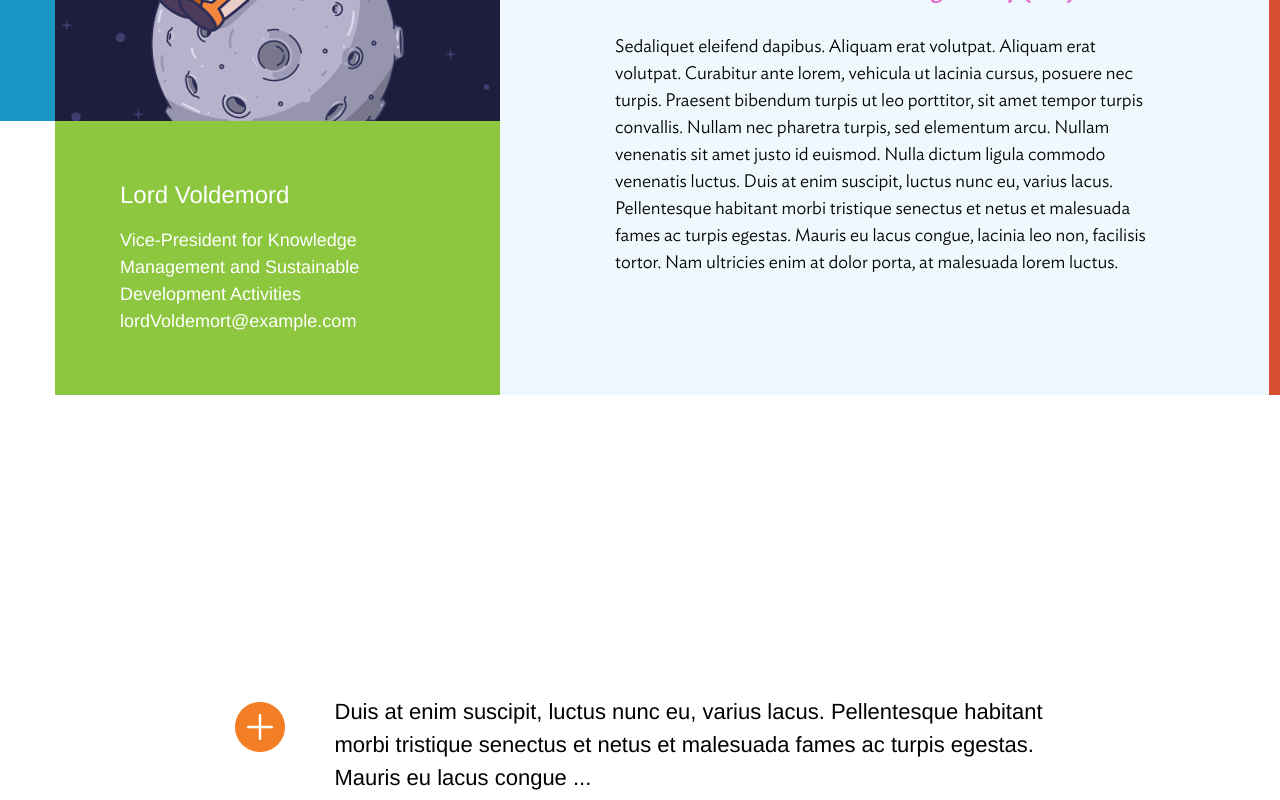
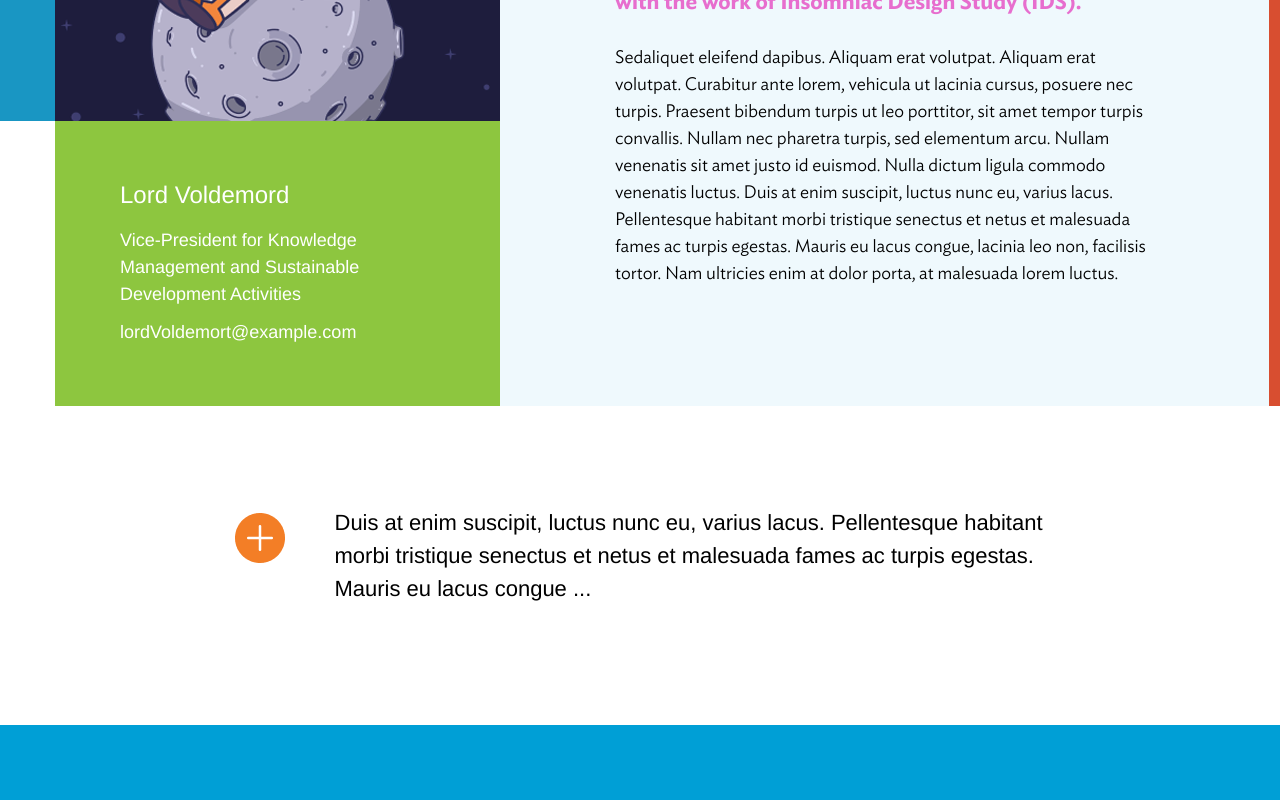
Before and after one commit to gabrielaharea/IDS-intership, a website: page src/html/views/index.html in a window 1280 px wide. Shown: the part 2020-2820 px from the top of the page. Drawn offline with nearby package versions, Linux system fonts and the light colour scheme; files that its build step writes are made by us from their sources; files whose address does not match are found by name.

Commit message:
message new

```diff
--- a/src/scss/components/_dropdown.scss
+++ b/src/scss/components/_dropdown.scss
@@ -1,5 +1,5 @@
 .section_dropdown {
-  margin-top: 300px;
+  margin-top: 100px;
   margin-bottom: 120px;
 
   .container_dropdown {
@@ -9,6 +9,7 @@
     gap: 50px;
 
     .box_click {
+
       .img_dropdown {
         size: 50px;
         padding-top: 7px;
--- a/src/scss/components/_message.scss
+++ b/src/scss/components/_message.scss
@@ -1,7 +1,7 @@
 .section-message {
   display: grid;
   position: relative;
-  margin-bottom: 98px; // 120px
+  margin-bottom: 100px; // 120px
 
   .container {
     display: grid;
@@ -9,13 +9,6 @@
     justify-content: end;
     margin: 0 auto;
   }
-
-  // &::before,
-  // &::after {
-  //   content: "";
-  //   position: absolute;
-  //   z-index: -1;
-  // }
 
   &::before {
     background-color: $colorBlue;
@@ -40,10 +33,6 @@
   .message-contact {
     position: relative;
     display: grid;
-    align-content: baseline;
-    width: 100%;
-    height: 100%;
-    min-height: 777px;
     max-width: 445px;
     color: $colorWhite;
     font-family: $font-family-base;
@@ -56,18 +45,7 @@
       height: 100%;
       z-index: -1;
     }
-    .message-image {
-      // height: 515px;
-      min-height: 1rem;
 
-      img.fade {
-        opacity: 1;
-      }
-
-      img.lazy {
-        opacity: 0;
-        transition: opacity 1s;
-      }
     img {
       width: 100%;
       height: 516px;
@@ -76,25 +54,24 @@
       object-position: top;
     }
   }
-  }
 
   .message-contact-info {
     align-self: stretch;
-    padding: 60px 65px;
+    margin: 60px 65px;
     background-color: $colorGreen;
-
-    p {
-      font-weight: $font-weight-normal;
-      padding-top: 18px; //
-    }
-    a {
-      padding-top: 11px; //
-      color: $colorWhite;
-    }
 
     h4 {
       font-weight: $font-weight-normal;
     }
+    p {
+      font-weight: $font-weight-normal;
+      margin-top: 18px; //
+      margin-bottom: 11px;
+    }
+    a {
+      color: $colorWhite;
+    }
+
   }
 
   .message-description {
```
Lines whose indentation alone changed are shown as unchanged.
